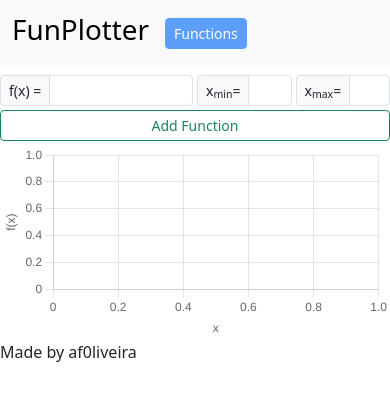
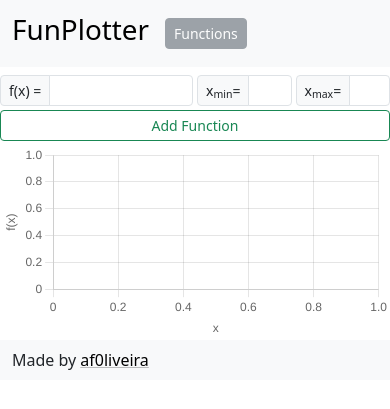
Before and after one commit to af0liveira/funplotter, a Flask app: page / in a window 390 px wide. Shown: the top 409 px of the page. Run offline with Flask 3, Linux system fonts and the light colour scheme.

Commit message:
Bootstrap footer

```diff
--- a/app/templates/index.html
+++ b/app/templates/index.html
@@ -20,7 +20,7 @@
         <div class="navbar-brand">
           <h1>FunPlotter</h1>
         </div>
-        <button class="btn btn-primary btn-sm d-md-none" type="button" data-bs-toggle="offcanvas" data-bs-target="#fn-edit-panel"  aria-controls="fn-edit-panel" {% if not functions %} disabled {% endif %}> Functions </button>
+        <button class="btn btn-secondary btn-sm d-md-none" type="button" data-bs-toggle="offcanvas" data-bs-target="#fn-edit-panel"  aria-controls="fn-edit-panel" {% if not functions %} disabled {% endif %}> Functions </button>
       </div>
     </nav>
   </header>
@@ -217,8 +217,12 @@
   </main>
 
   <footer>
-
+    <div class="nav sticky-bottom bg-body-tertiary">
+      <span class="container-fluid navbar-text">
+        Made by <a class="link-info link-body-emphasis link-underline-opacity-25 link-underline-opacity-75-hover" href="https://github.com/af0liveira/" target="_blank" rel="noopener noreferrer">af0liveira</a>
+      </span>
+    </div>
   </footer>
 </body>
-  Made by af0liveira
+
 </html>
```
